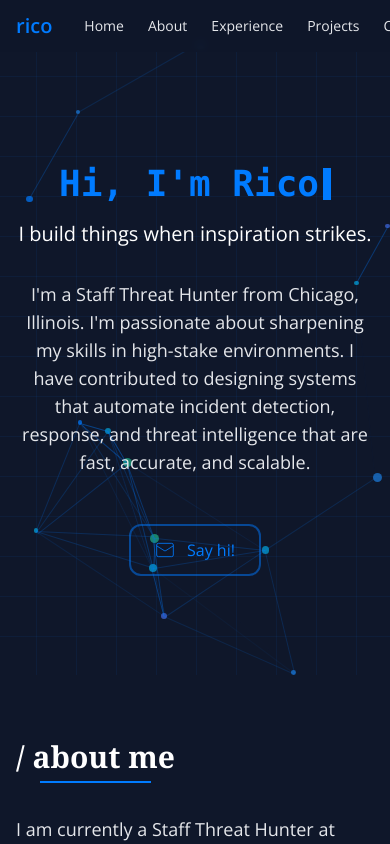
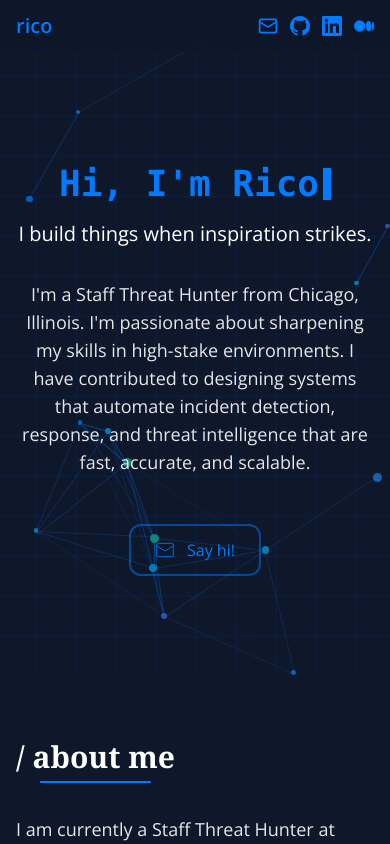
Before and after one commit to ricomanifesto/rico, a React (Vite) app: page / in a window 390 px wide. Shown: the top 844 px of the page. Built offline with nearby package versions, Linux system fonts and the light colour scheme.

Commit message:
Improve responsive layout validation

```diff
--- a/src/Home.tsx
+++ b/src/Home.tsx
@@ -8,7 +8,7 @@ import Footer from "@/components/Footer";
 
 export default function Home() {
   return (
-    <div className="min-h-screen flex flex-col">
+    <div className="min-h-screen flex flex-col overflow-x-hidden">
       <Header />
       <main className="flex-grow">
         <IntroSection />
--- a/src/components/Header.tsx
+++ b/src/components/Header.tsx
@@ -17,7 +17,7 @@ export default function Header() {
       <div className="container mx-auto px-4 py-3 flex justify-between items-center">
         <div className="flex items-center">
           <div className="text-xl font-bold" style={{color: '#007bff'}}>rico</div>
-          <nav className="flex items-center ml-8">
+          <nav className="hidden md:flex items-center ml-8">
             <a href="#intro" className="mr-6 text-sm text-gray-200 transition duration-300" onMouseEnter={(e) => (e.target as HTMLElement).style.color = '#007bff'} onMouseLeave={(e) => (e.target as HTMLElement).style.color = ''}>Home</a>
             <a href="#about" className="mr-6 text-sm text-gray-200 transition duration-300" onMouseEnter={(e) => (e.target as HTMLElement).style.color = '#007bff'} onMouseLeave={(e) => (e.target as HTMLElement).style.color = ''}>About</a>
             <a href="#experience" className="mr-6 text-sm text-gray-200 transition duration-300" onMouseEnter={(e) => (e.target as HTMLElement).style.color = '#007bff'} onMouseLeave={(e) => (e.target as HTMLElement).style.color = ''}>Experience</a>
--- a/src/components/NetworkAnimation.tsx
+++ b/src/components/NetworkAnimation.tsx
@@ -178,6 +178,7 @@ export default function NetworkAnimation() {
     };
 
     window.addEventListener('resize', handleResize);
+    const container = containerRef.current;
 
     // Cleanup
     return () => {
@@ -189,7 +190,7 @@ export default function NetworkAnimation() {
 
       nodesRef.current.forEach(node => node.element.remove());
 
-      const existingConnections = containerRef.current?.querySelectorAll('.connection');
+      const existingConnections = container?.querySelectorAll('.connection');
       existingConnections?.forEach(conn => conn.remove());
     };
   }, []);
```
Also changed, not shown: .eslintrc.cjs (added), 1 other file (tests, documents, lock files or other folders).
